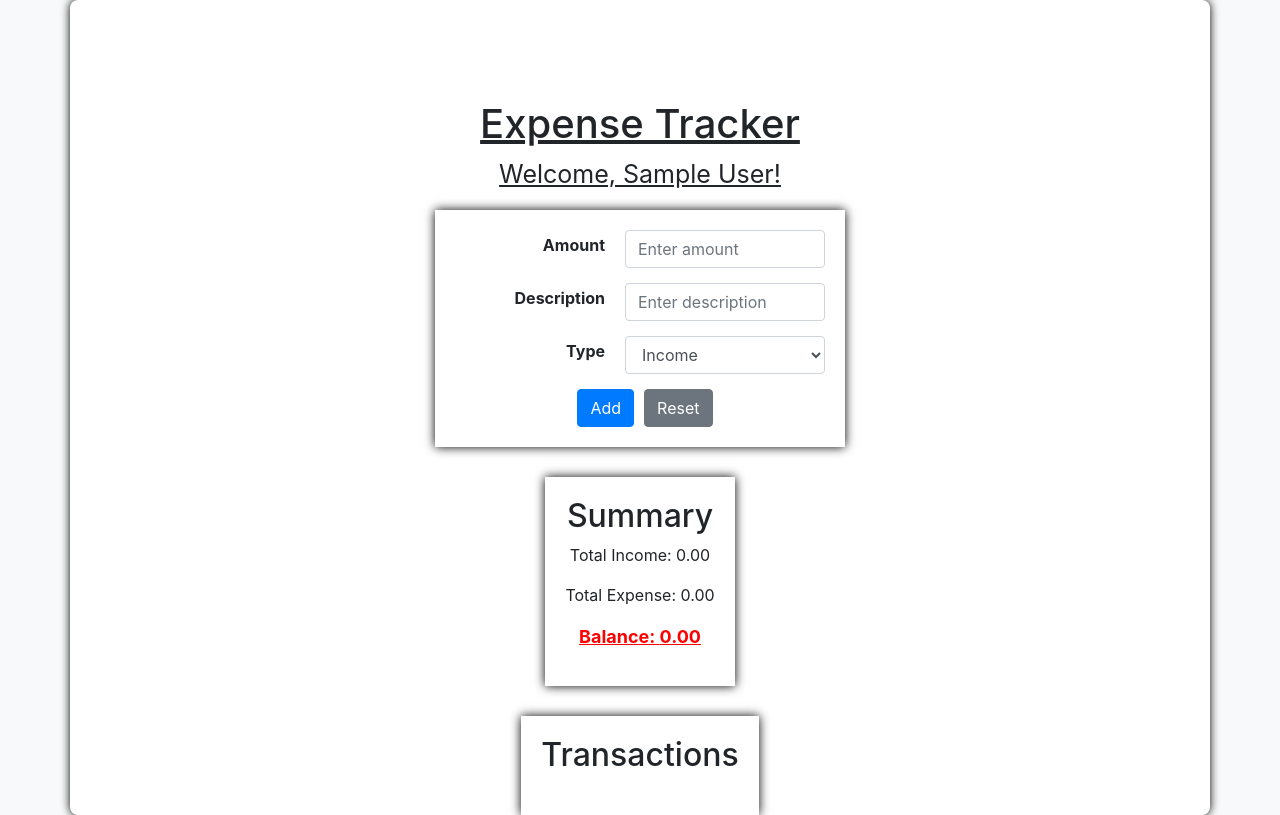
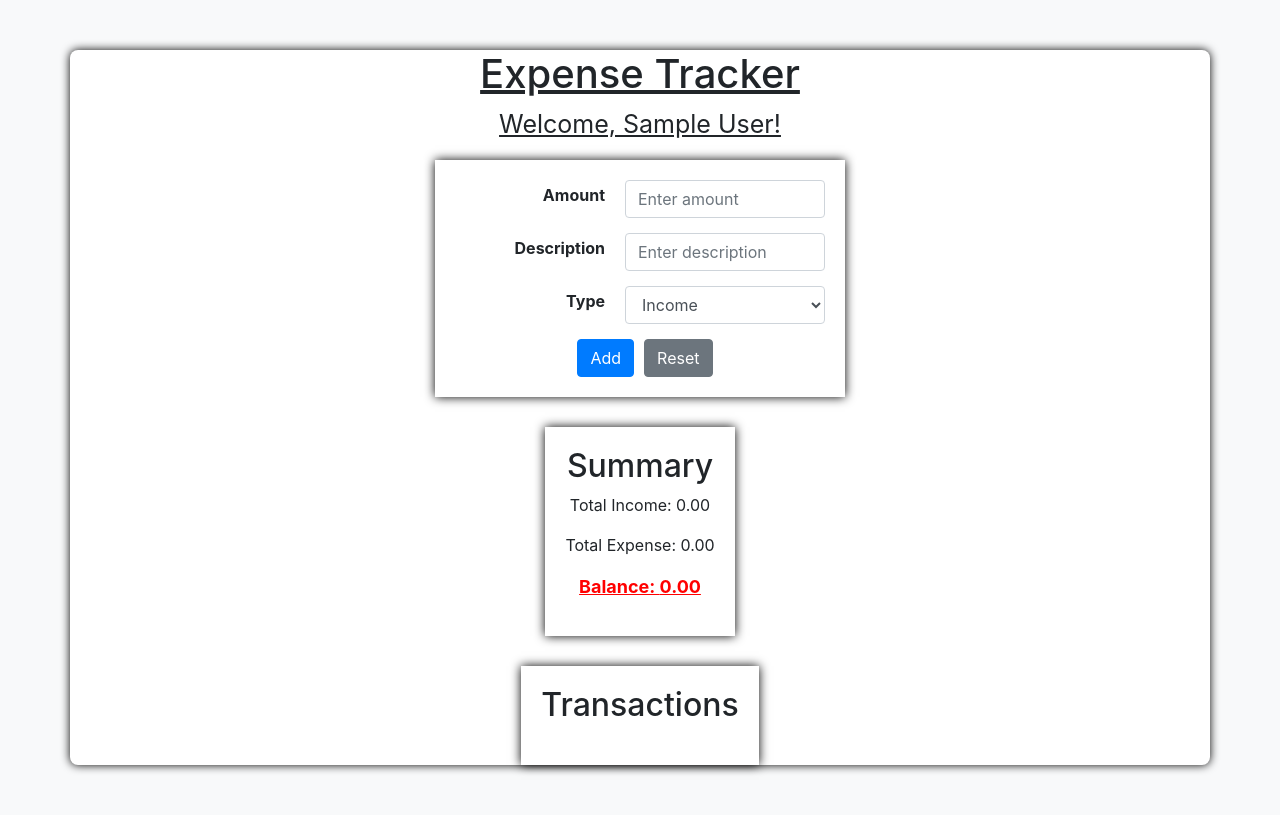
Before and after one commit to CodeByDT/Expense-Tracker, a plain HTML site: page index.html in a window 1280 px wide. Drawn offline with nearby package versions, Linux system fonts and the light colour scheme; sample sign-in values are in the browser's storage.

Commit message:
style.css

```diff
--- a/style.css
+++ b/style.css
@@ -86,9 +86,7 @@ h1{
     margin-left: 10px;
 }
 
-.head{
-    margin-top: 100px;
-}
+
 ul.list-group {
     margin-top: 20px;
 }
```
